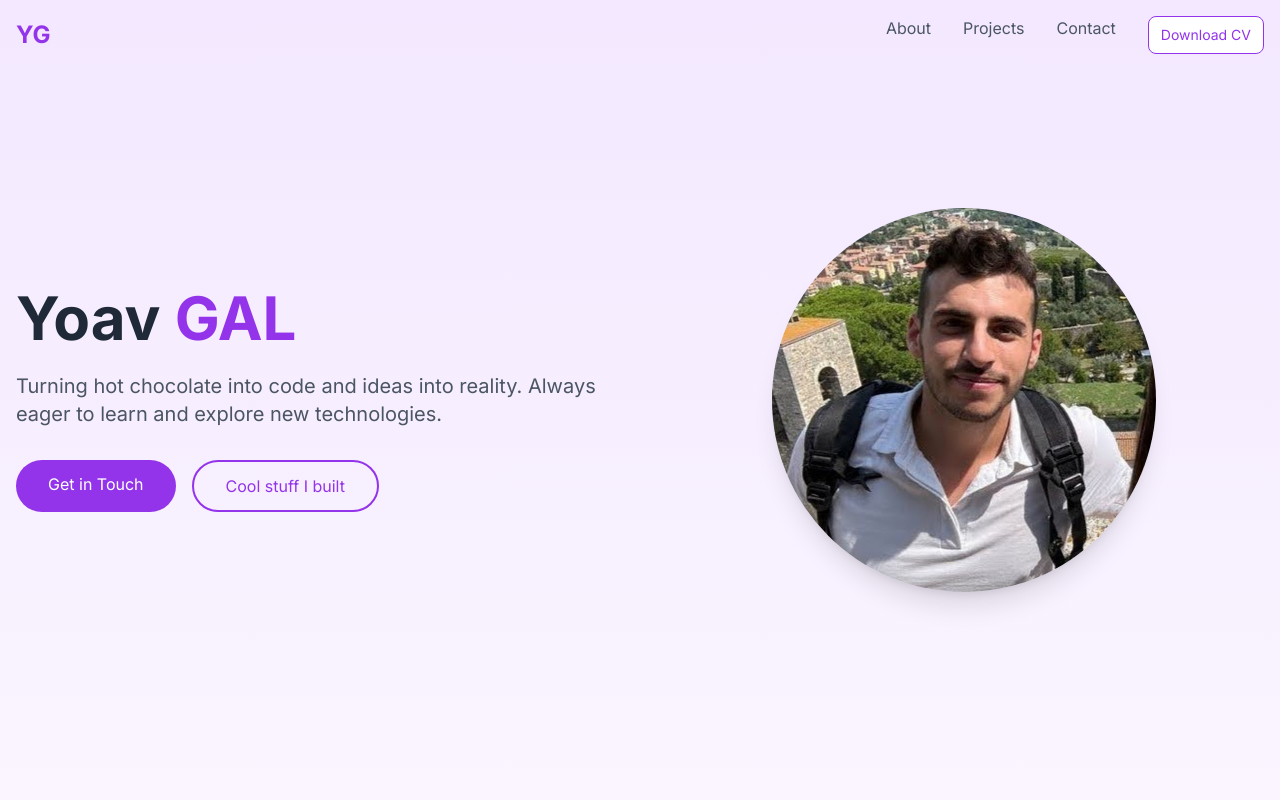
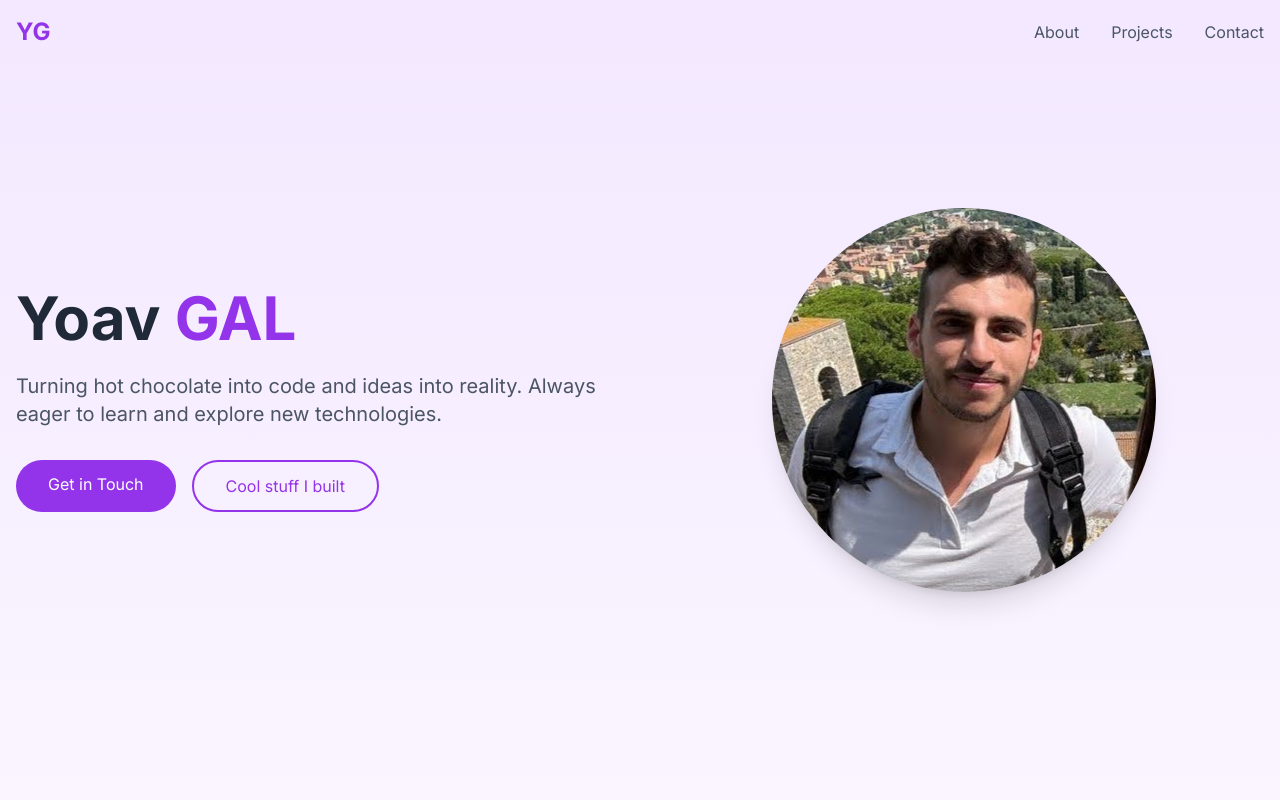
Before and after one commit to yoav0gal/personal-website, a Next.js app: page / in a window 1280 px wide. Shown: the top 800 px of the page. Built offline with nearby package versions, Linux system fonts and the light colour scheme.

Commit message:
removed link

```diff
--- a/components/navigation.tsx
+++ b/components/navigation.tsx
@@ -47,14 +47,14 @@ export function Navigation() {
                 {item}
               </motion.a>
             ))}
-            <Link
-              href={"./CV.pdf"}
+            {/* <Link
+              href={"/CV.pdf"}
               target="_blank"
               rel="noopener noreferrer"
               className="border-purple-600 text-purple-600 hover:bg-purple-600 hover:text-white rounded-lg border p-2 bg-white text-sm px-3"
             >
               Download CV
-            </Link>
+            </Link> */}
           </div>
 
           <Button
```
